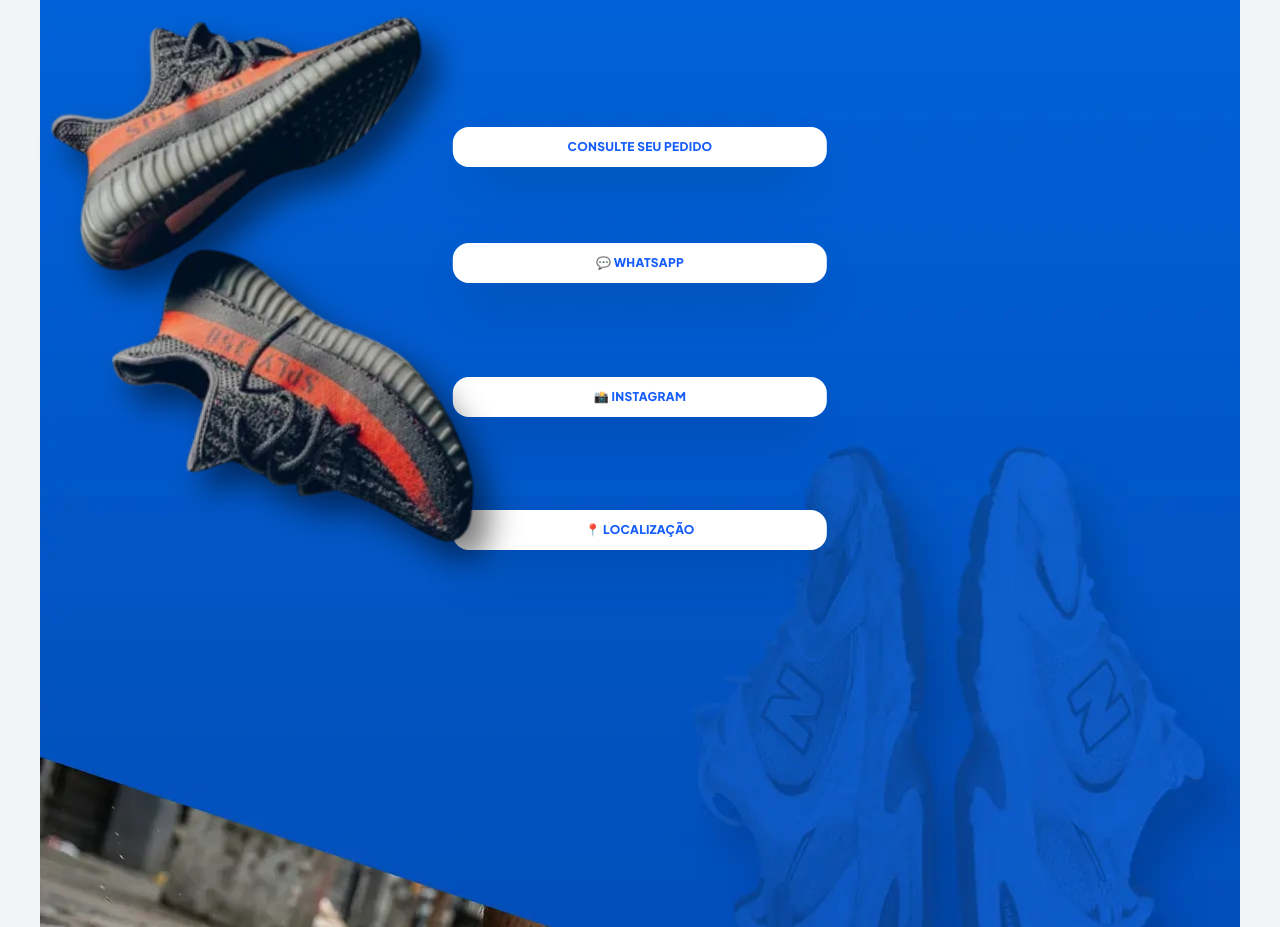
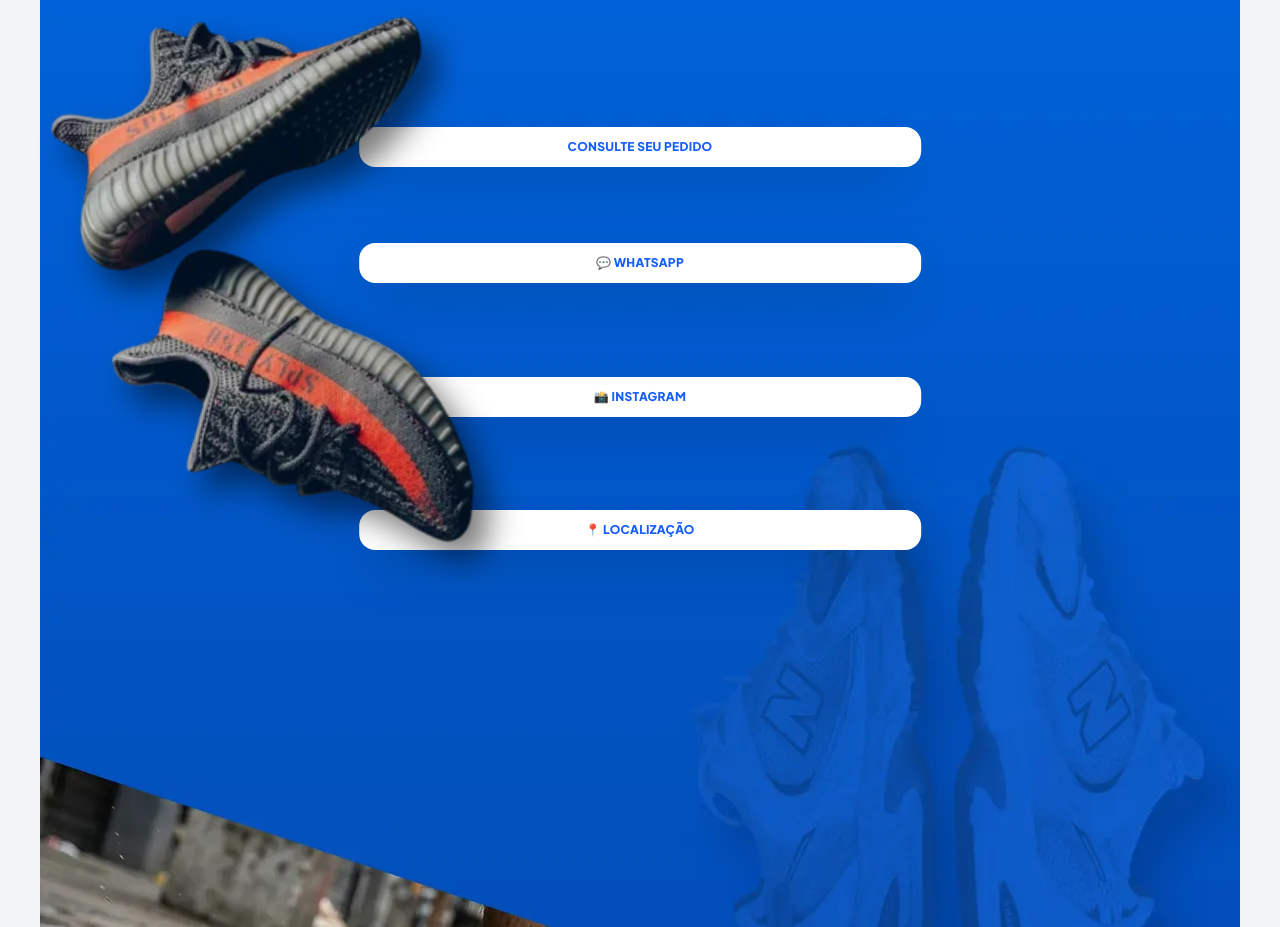
Before and after one commit to tenislab25-dot/orchids-tenislab-order-status, a Next.js app: page / in a window 1280 px wide. Shown: the part 1040-1967 px from the top of the page. Built offline with nearby package versions, Linux system fonts and the light colour scheme; no server answers; the database is empty.

Commit message:
Desktop: botões +50% (scroll lateral já bloqueado)

```diff
--- a/src/app/page.tsx
+++ b/src/app/page.tsx
@@ -78,8 +78,8 @@ export default function Home() {
                 left: '50%',
                 top: '32%',
                 transform: 'translateX(-50%)',
-                width: '31.2%',
-                minWidth: '281px',
+                width: '46.8%',
+                minWidth: '421px',
                 padding: '1% 1.8%'
               }}
             >
@@ -102,8 +102,8 @@ export default function Home() {
               left: '50%',
               top: '35%',
               transform: 'translateX(-50%)',
-              width: '31.2%',
-              minWidth: '281px',
+              width: '46.8%',
+              minWidth: '421px',
               padding: '1% 2%'
             }}
           >
@@ -120,8 +120,8 @@ export default function Home() {
               left: '50%',
               top: '38.5%',
               transform: 'translateX(-50%)',
-              width: '31.2%',
-              minWidth: '281px',
+              width: '46.8%',
+              minWidth: '421px',
               padding: '1% 2%'
             }}
           >
@@ -137,8 +137,8 @@ export default function Home() {
               left: '50%',
               top: '42.5%',
               transform: 'translateX(-50%)',
-              width: '31.2%',
-              minWidth: '281px',
+              width: '46.8%',
+              minWidth: '421px',
               padding: '1% 2%'
             }}
           >
@@ -154,8 +154,8 @@ export default function Home() {
               left: '50%',
               top: '46.5%',
               transform: 'translateX(-50%)',
-              width: '31.2%',
-              minWidth: '281px',
+              width: '46.8%',
+              minWidth: '421px',
               padding: '1% 2%'
             }}
           >
```
